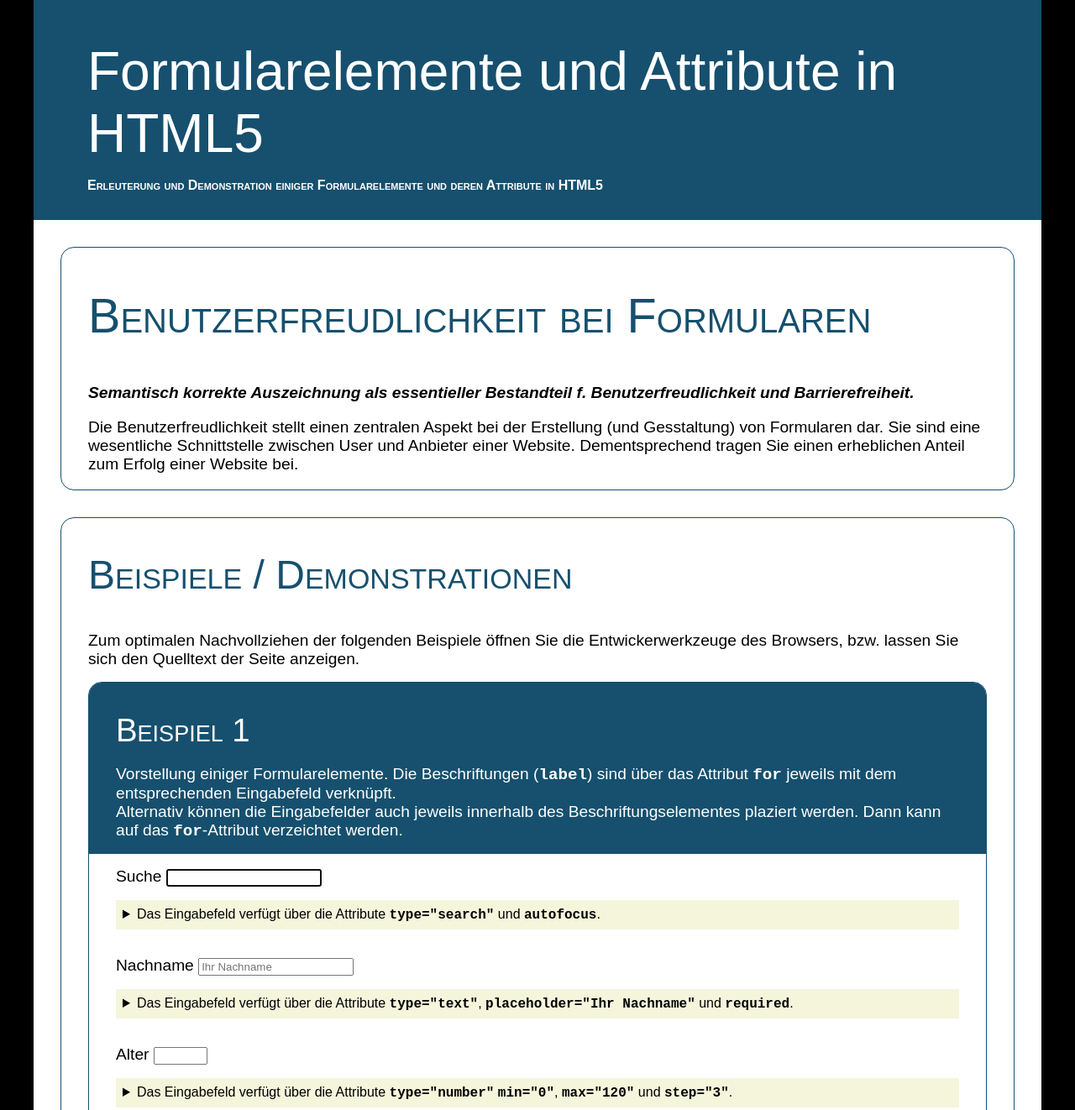
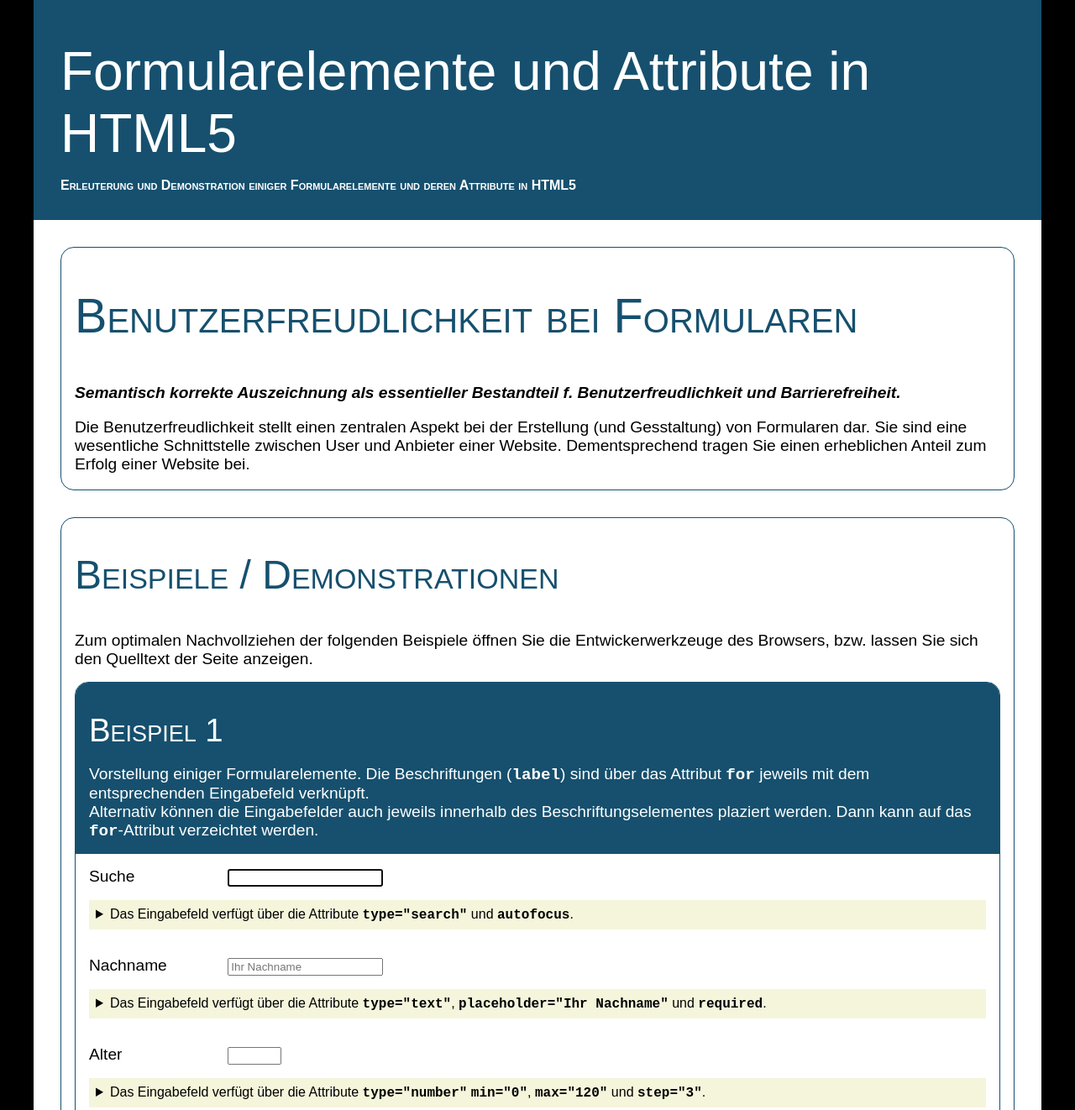
Before and after one commit to XIDV/formsInHTML5, a plain HTML site: page index.html in a window 1280 px wide. Shown: the top 1322 px of the page at 84% size. Drawn offline with Linux system fonts and the light colour scheme.

Commit message:
Styling ergänzt / korrigiert

```diff
--- a/style.css
+++ b/style.css
@@ -36,7 +36,7 @@ body {
 #pageHeader {
     color: white;
     background-color: var(--primary);
-    padding: var(--mainDistance) calc(var(--mainDistance) * 2);
+    padding: var(--mainDistance) ;
 }
 
 #headerTitle {
@@ -64,7 +64,7 @@ main {
 }
 
 .mainContent {
-    padding: 0 var(--mainDistance);
+    padding: 0 calc(var(--mainDistance) / 2);
     border: solid thin var(--primary);
     border-radius: calc(var(--mainDistance) / 2);
     margin: var(--mainDistance) 0;
@@ -75,7 +75,7 @@ main {
 }
 
 h1 {
-    font: small-caps clamp(1.5em, 5vw, 3em) sans-serif;
+    font: small-caps clamp(1.25em, 5vw, 3em) sans-serif;
 }
 
 .sectionSubtitle {
@@ -95,7 +95,7 @@ h2 {
 
 .demoBoxHeader {
     background-color: var(--primary);
-    padding: calc(var(--mainDistance) / 2) var(--mainDistance);
+    padding: calc(var(--mainDistance) / 2);
 }
 
 .artTitle {
@@ -109,11 +109,15 @@ h2 {
 }
 
 .sandboxContainer {
-    padding: calc(var(--mainDistance) / 2) var(--mainDistance);
+    padding: calc(var(--mainDistance) / 2);
 }
 
 
 /* Formular-Styling ######################################################## */
+label {
+    display: inline-block;
+    width: 10rem;
+}
 
 .outputField {
     width: 3rem;
```
